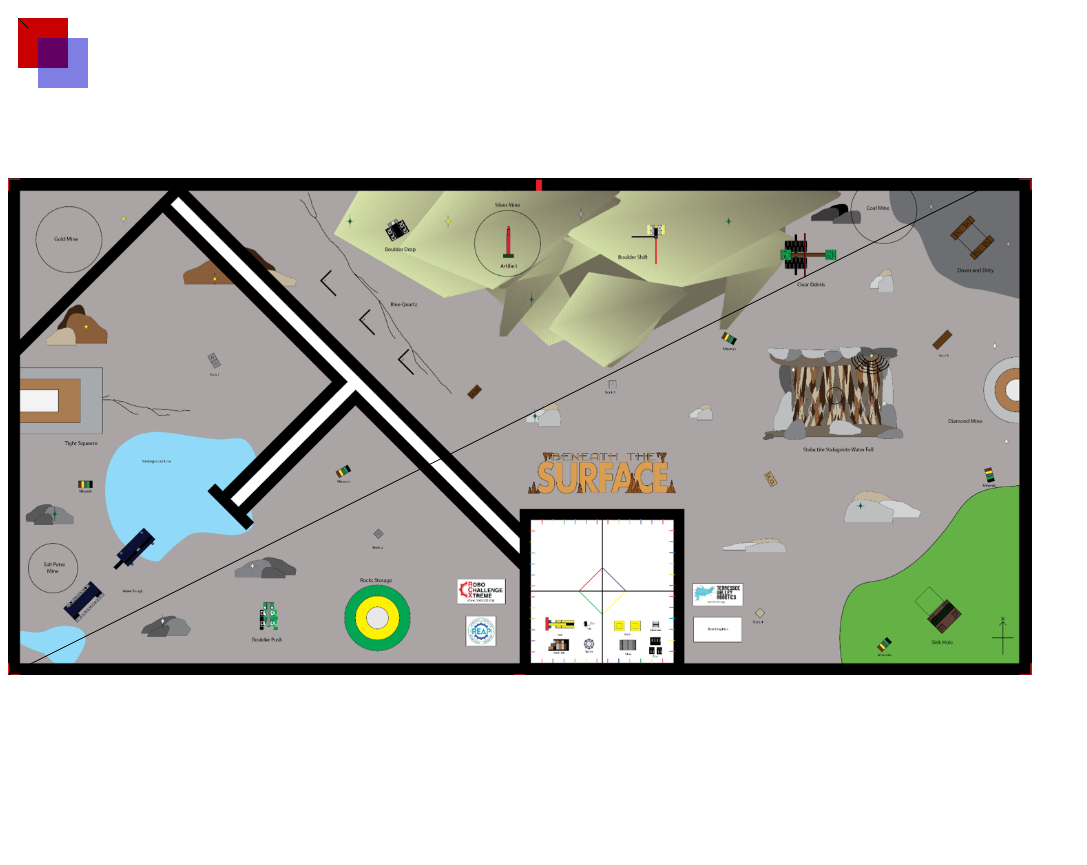
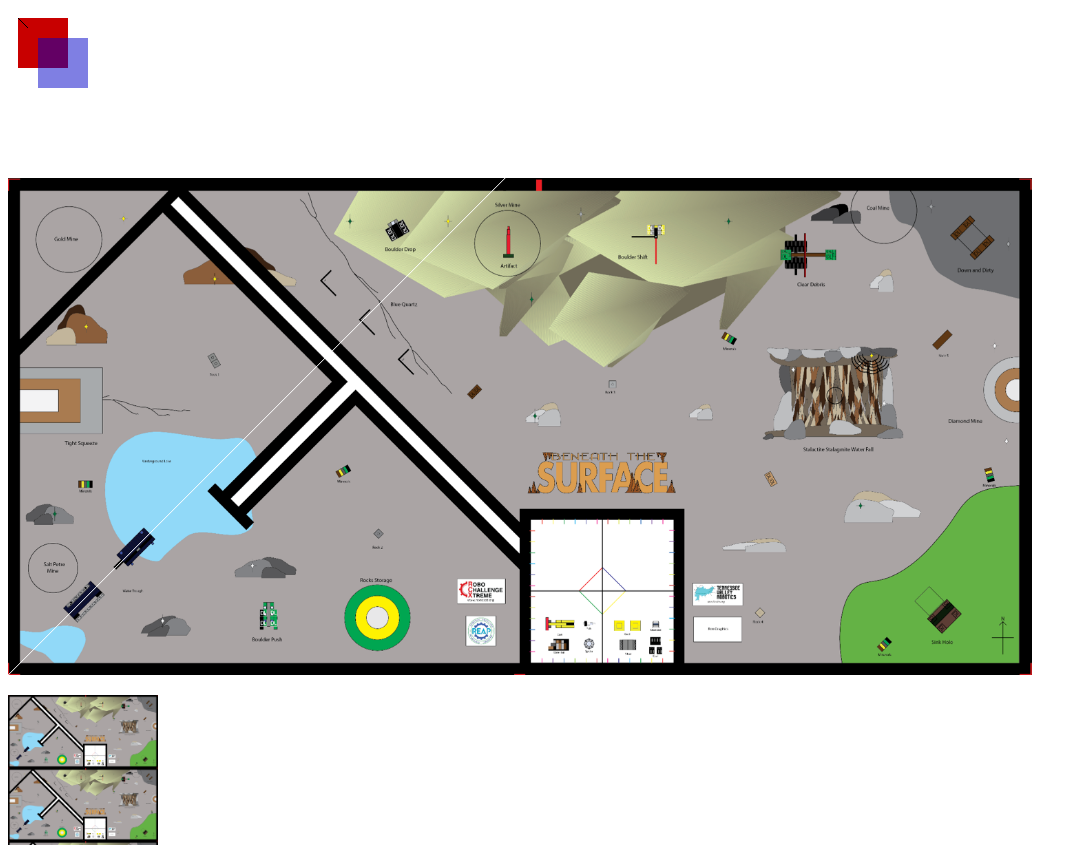
Before and after one commit to denommenator/NaviSim, a plain HTML site: page hello_drawing.html in a window 1280 px wide. Shown: the whole page, without its empty margins (0-1087 px from the left). Before the commit the page ends 800 px from the top, so only its background shows below. Drawn offline with Linux system fonts and the light colour scheme.

Commit message:
Use CSS background-image for the background instead.

```diff
--- a/drawing_helper.js
+++ b/drawing_helper.js
@@ -19,6 +19,7 @@ class DrawingHelper{
     drawLinePixels(p_0_pixel, p_1_pixel)
     {
         this.context.save();
+        this.context.strokeStyle = "rgb(255 255 255)";
         this.context.beginPath();
         this.context.moveTo(p_0_pixel.x, p_0_pixel.y);
         this.context.lineTo(p_1_pixel.x, p_1_pixel.y);
--- a/hello_drawing.html
+++ b/hello_drawing.html
@@ -20,7 +20,7 @@
         ctx.restore();
     </script>
     <p>
-    <canvas id="helper" width="150" height="150"></canvas>
+    <canvas id="helper" width="150" height="150" style="background-image: url(BTS_mat.png); background-size: contain"></canvas>
     </p>
     <script src = "drawing_helper.js"></script>
     <script src = "vector.js"></script>
@@ -39,11 +39,11 @@
             let scale = width / backround_mat.naturalWidth
             height = scale * backround_mat.naturalHeight
             canvas2.height = height
-            context.drawImage(backround_mat, 0, 0, backround_mat.naturalWidth, backround_mat.naturalHeight, 0, 0, width, height)
+            //context.drawImage(backround_mat, 0, 0, backround_mat.naturalWidth, backround_mat.naturalHeight, 0, 0, width, height)
 
             let helper = new DrawingHelper(context, height, width / 800);
             p_0 = new Vec2(0, 0);
-            p_1 = new Vec2(800, 400);
+            p_1 = new Vec2(800, 800);
 
             helper.drawLine(p_0, p_1)
         });
@@ -51,5 +51,8 @@
 
 
     </script>
+    <p>
+        <canvas id="helper2" width="150" height="150" style="background-image: url(BTS_mat.png); background-size: contain"></canvas>
+    </p>
 </body>
 </html>
```
